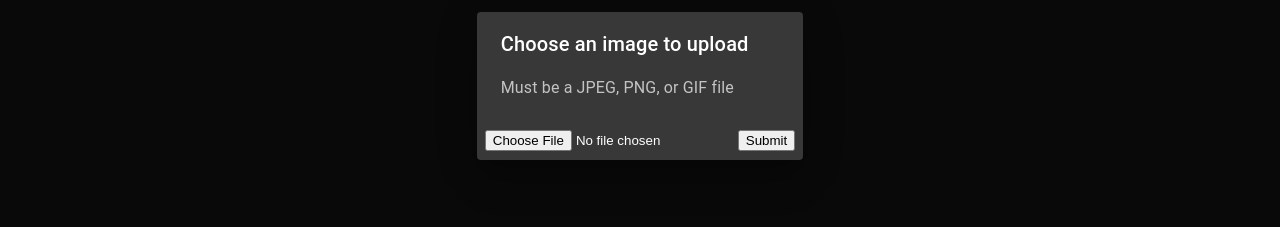
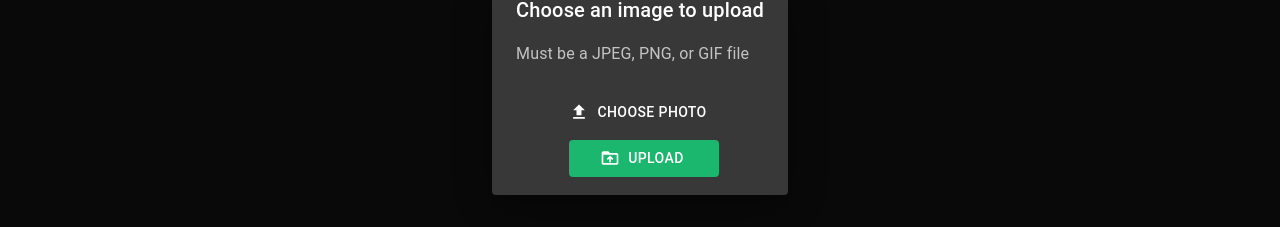
Before and after one commit to askkew/learnMongoDB, a React (Create React App) app in the folder client/: page / in a window 1280 px wide. Both pictures are taken after a click on the button "UPLOAD". Shown: the part 314-541 px from the top of the page. Built offline with nearby package versions, Linux system fonts and the light colour scheme; no server answers.

Commit message:
added more styling to file upload and messages

```diff
--- a/client/src/components/navbar/index.js
+++ b/client/src/components/navbar/index.js
@@ -1,4 +1,4 @@
-import React, { useEffect, useState} from 'react'
+import React, { useEffect, useState, useRef} from 'react'
 import axios from 'axios';
 import { Bars, Nav, NavBtn, NavBtnLink, NavLink, NavMenu } from './Navbarelements';
 import { Typography, IconButton, styled, Card, Dialog, DialogActions, DialogContentText, DialogContent, DialogTitle, Input, InputLabel, InputAdornment, FormHelperText, CardActions, CardContent, Button, Box, Grid, TextField, Divider, FormControl, FormActions, Stack, Table, TableBody, TableCell, Paper } from '@mui/material';
@@ -28,10 +28,34 @@ const Imagepreview = styled(DialogActions)({
   justifyContent: 'center',
 })
 
+const Choosefilebutton = styled(Button)({
+  marginBottom: '10px',
+  color: "#fff",
+  "&:hover": {
+      transition: "all 0.2s ease-in-out",
+      color: "rgb(141,145,154)",
+      background: "transparent",
+  }
+});
+
+const Submitfilebutton = styled(Button)({
+  marginBottom: '10px',
+  backgroundColor: "rgb(27, 183, 110)", width: '150px', display: 'flex', justifyContent: 'center',
+  color: "white",
+  "&:hover": {
+      transition: "all 0.2s ease-in-out",
+      color: "rgb(27, 183, 110)",
+      background: "transparent",
+  }
+});
+
 const Navbar = () => {
   const [uploadOpen, setUploadOpen] = React.useState(false);
   const [loginOpen, setLoginOpen] = React.useState(false);
   const [createAccountOpen, setCreateAccountOpen] = React.useState(false);
+  const fileInput = useRef(null);
+  const [fileName, setFileName] = React.useState("");
+  const [uploadStatus, setUploadStatus] = React.useState("");
 
   const handleUploadOpen = () => {
     setUploadOpen(true);
@@ -57,14 +81,6 @@ const Navbar = () => {
     setCreateAccountOpen(false);
   };
 
-  // const handleChange = (event) => {
-  //   if (event.target.files[0].type.startsWith('image/')) {
-  //     setFile(event.target.files[0]);
-  //   } else {
-  //     alert('Invalid file type. Please select a photo.');
-  //   }
-  // };
-
   const handleImageUpload = async (e) => {
     const formData = new FormData();
     formData.append("image", e.target.files[0]);
@@ -76,11 +92,17 @@ const Navbar = () => {
             }
         });
         console.log(res);
+        setUploadStatus("File uploaded successfully");
     } catch (err) {
         console.error(err);
+        setUploadStatus("File upload failed");
     }
-};
+    setFileName(fileInput.current.files[0].name);
+  };
 
+  const handleChooseFile = () => {
+    fileInput.current.click();
+  };
 
   return (
     <>
@@ -107,41 +129,16 @@ const Navbar = () => {
               </DialogContentText>
             </DialogContent>
             <Imagepreview>
-            <div>
-              <input type="file" onChange={handleImageUpload} />
-              <button type="submit">Submit</button>
-            </div>
-              {/* <input
-                accept="image/*"
-                id="contained-button-file"
-                multiple
-                type="file"
-              />
-              <label htmlFor="contained-button-file">
-                <Button
-                sx={{marginBottom: 2, backgroundColor: "rgb(174, 216, 234)"}}
-                variant="contained"
-                component="span"
-                startIcon={<DriveFolderUploadIcon />}
-                onChange={handleChange}
-                >
-                  Choose file
-                </Button>
-              </label>
-              {file && <p>{file.name}</p>}
-              <Card sx={{width: 480, height: 320, backgroundColor: "#1A2027"}}>
-
-              </Card>
-              <Button
-              sx={{marginTop: 2}}
-              // onClick={handleImageUpload}
-              variant="contained"
-              color="secondary"
-              component="span"
-              startIcon={<FileUploadIcon />}
-              >
+              <Choosefilebutton startIcon={<FileUploadIcon />} onClick={handleChooseFile}>
+                Choose Photo
+              </Choosefilebutton>
+              <Submitfilebutton startIcon={<DriveFolderUploadIcon />} onClick={handleImageUpload}>
                 Upload
-              </Button> */}
+              </Submitfilebutton>
+              <input type="file" ref={fileInput} onChange={handleImageUpload} style={{ display: "none" }}/>
+              {fileName && <div><strong>Selected file: {fileName}</strong></div>}
+              <button type="submit" style={{ display: "none" }}>Submit</button>
+              {uploadStatus && <div><strong>{uploadStatus}</strong></div>}
             </Imagepreview>
           </Dialog>
         </NavBtn>
@@ -266,3 +263,36 @@ const Navbar = () => {
 };
 
 export default Navbar;
+
+
+{/* <input
+                accept="image/*"
+                id="contained-button-file"
+                multiple
+                type="file"
+              />
+              <label htmlFor="contained-button-file">
+                <Button
+                sx={{marginBottom: 2, backgroundColor: "rgb(174, 216, 234)"}}
+                variant="contained"
+                component="span"
+                startIcon={<DriveFolderUploadIcon />}
+                onChange={handleChange}
+                >
+                  Choose file
+                </Button>
+              </label>
+              {file && <p>{file.name}</p>}
+              <Card sx={{width: 480, height: 320, backgroundColor: "#1A2027"}}>
+
+              </Card>
+              <Button
+              sx={{marginTop: 2}}
+              // onClick={handleImageUpload}
+              variant="contained"
+              color="secondary"
+              component="span"
+              startIcon={<FileUploadIcon />}
+              >
+                Upload
+              </Button> */}
```
